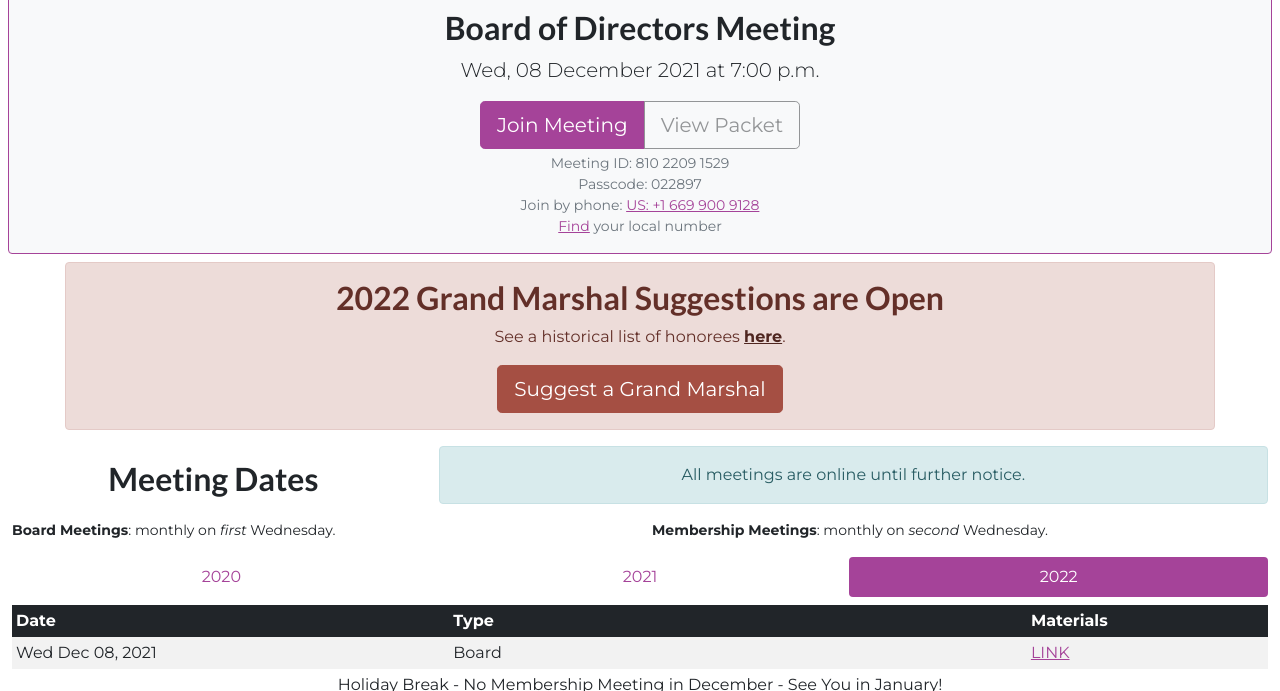
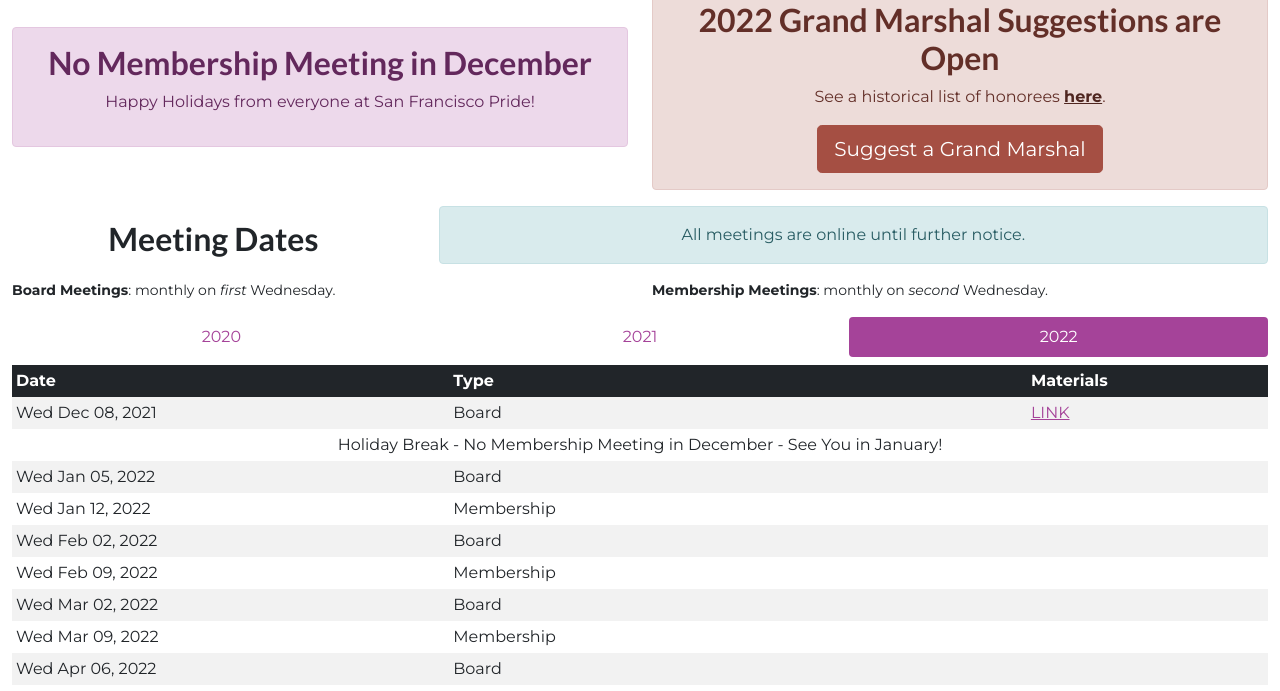
Before and after one commit to sfpride/members, a Jekyll site: the page built from index.html, in a window 1280 px wide and 900 px high, cut to the strip 209-900 px from the top of the window. Built offline with Jekyll 4.4.1, drawn with Linux system fonts in a browser that asks for light colours; some web fonts are replaced.

Commit message:
no dec 2021 member meeting

```diff
--- a/_data/meetings.yml
+++ b/_data/meetings.yml
@@ -1,5 +1,5 @@
 - title: "Board of Directors Meeting"
-  active: true
+  active: false
   type: "board"
   date: "Dec 8, 2021"
   time: "7:00 p.m."
--- a/_includes/announcements.html
+++ b/_includes/announcements.html
@@ -1,6 +1,13 @@
 <section id="announcements" class="">
     <div class="row align-items-center">
-        <div class="col-11 mx-auto">
+        <div class="col-12 col-md-6 mx-auto">
+            <div class="alert alert-primary text-center">
+                <h2 class="alert-heading text-center">No Membership Meeting in December</h2>
+                <p>Happy Holidays from everyone at San Francisco Pride!</p>
+                <!-- <a href="https://sfpride.wufoo.com/forms/z90sz6t193m9at/" target="_blank"><button class="btn btn-lg btn-danger">Suggest a Grand Marshal</button></a> -->
+            </div>
+        </div>
+        <div class="col-12 col-md-6 mx-auto">
             <div class="alert alert-danger text-center">
                 <h2 class="alert-heading text-center">2022 Grand Marshal Suggestions are Open</h2>
                 <p>See a historical list of honorees <a class="alert-link" target="_blank" href="https://cdn.sfpride.org/docs/2020-sfpride-grandMarshalList-tabloid.pdf">here</a>.</p>
```
